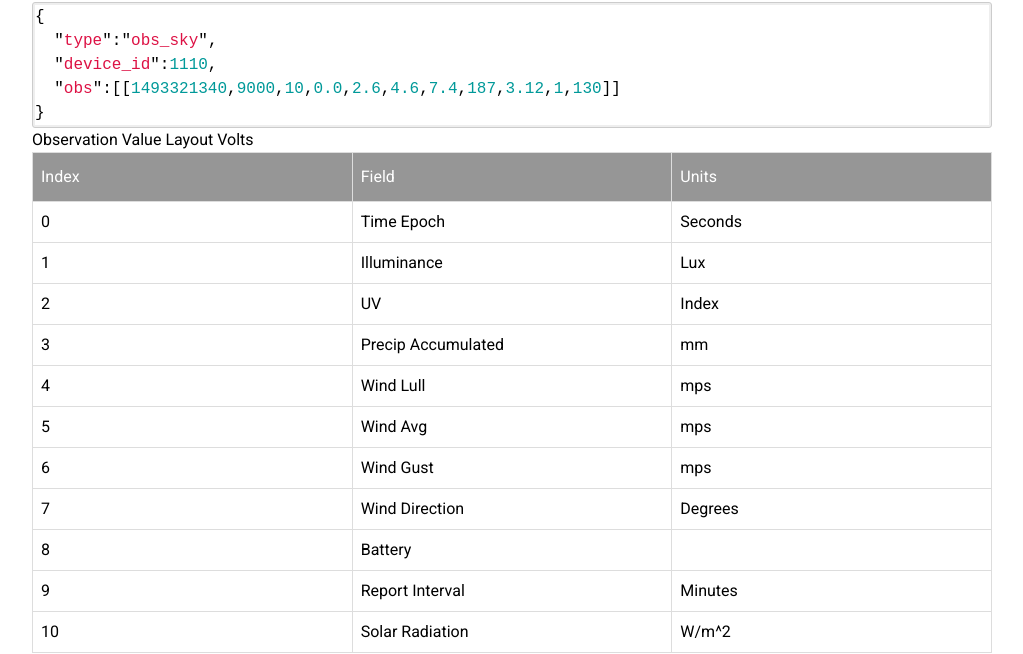
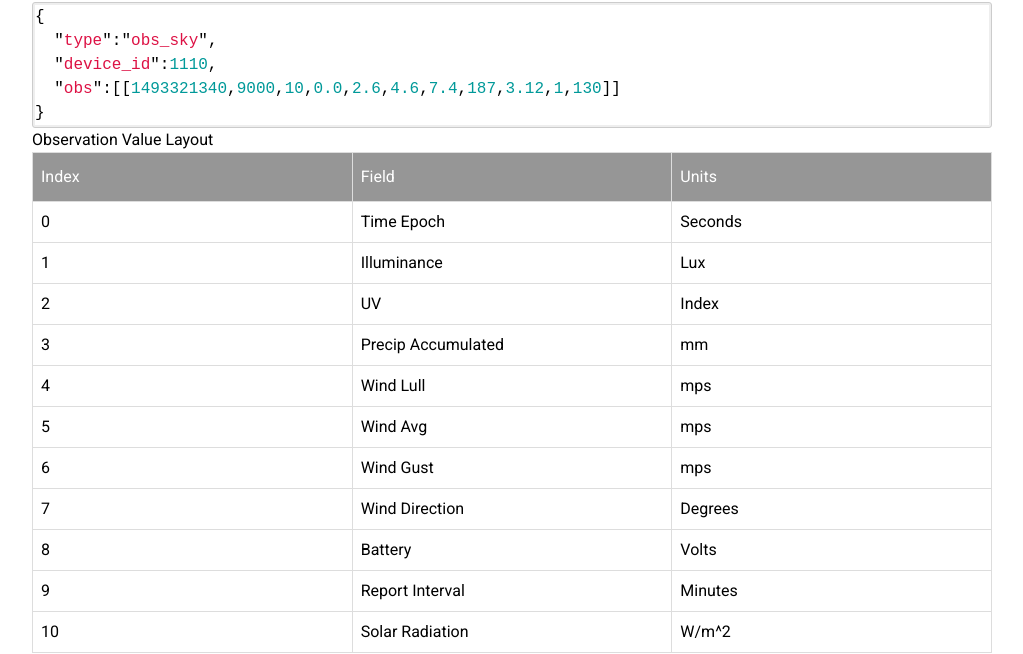
Before and after one commit to WeatherFlow/SmartWeather, a Jekyll site: the page built from api/ws.html, in a window 1280 px wide and 900 px high, scrolled down 4245 px. Shown: the part 130-784 px from the top of the window, without its empty margins (128-1151 px from the left). Built offline with Jekyll 4.4.1, drawn with Linux system fonts in a browser that asks for light colours; nearby versions of some CDN libraries; some of the changed lines change nothing that is shown.

Commit message:
FIxed Sky Units

```diff
--- a/api/ws.html
+++ b/api/ws.html
@@ -270,7 +270,7 @@ Observation Value Layout
   <tr><td>5</td><td>Wind Avg</td><td>mps</td></tr>
   <tr><td>6</td><td>Wind Gust</td><td>mps</td></tr>
   <tr><td>7</td><td>Wind Direction</td><td>Degrees</td></tr>
-  <tr><td>8</td><td>Battery</td><td></td>Volts</tr>
+  <tr><td>8</td><td>Battery</td><td>Volts</td></tr>
   <tr><td>9</td><td>Report Interval</td><td>Minutes</td></tr>
   <tr><td>10</td><td>Solar Radiation</td><td>W/m^2</td></tr>
 </table>
```
